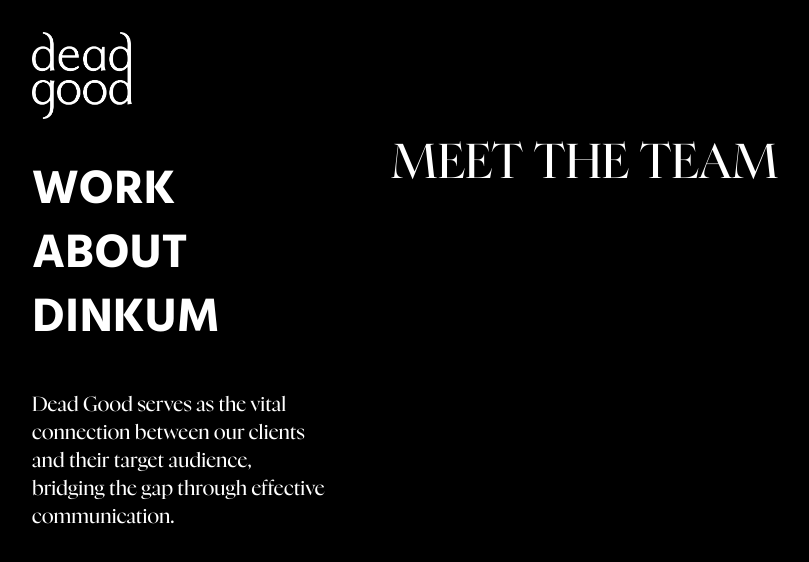
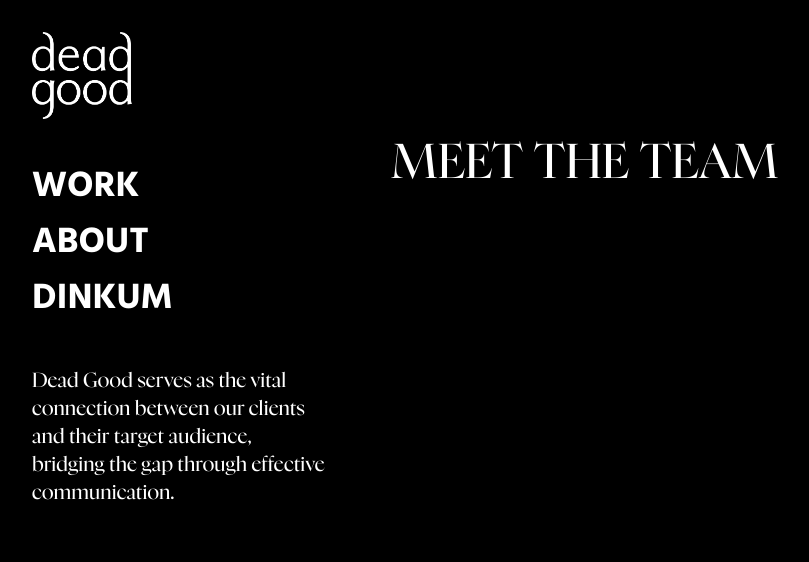
Before and after one commit to tangstudios/deadgood-studios, a Next.js app in the folder nextjs-deadgood-studios/: page /about in a window 1280 px wide. Shown: the top 562 px of the page, without its empty margins (0-809 px from the left). Built offline with nearby package versions, Linux system fonts and the light colour scheme.

Commit message:
mute video on load

```diff
--- a/nextjs-deadgood-studios/src/components/Sidebar/Sidebar.tsx
+++ b/nextjs-deadgood-studios/src/components/Sidebar/Sidebar.tsx
@@ -8,13 +8,13 @@
         <Image src="/logo.jpg" alt="logo" width={100} height={100} priority />
         <nav className="flex flex-col gap-4">
           <Link href="/work">
-            <h2 className="block text-5xl uppercase">Work</h2>
+            <h2 className="block text-4xl uppercase">Work</h2>
           </Link>
           <Link href="/about">
-            <h2 className="block text-5xl uppercase">About</h2>
+            <h2 className="block text-4xl uppercase">About</h2>
           </Link>
           <Link href="/dinkum">
-            <h2 className="block text-5xl uppercase">Dinkum</h2>
+            <h2 className="block text-4xl uppercase">Dinkum</h2>
           </Link>
         </nav>
         <h1 className="text-xl font-thin">
--- a/nextjs-deadgood-studios/src/components/Work/WorkCards.tsx
+++ b/nextjs-deadgood-studios/src/components/Work/WorkCards.tsx
@@ -1,7 +1,6 @@
 "use client";
 import Image from "next/image";
 import Link from "next/link";
-import { useState } from "react";
 
 type Project = {
   _id: string;
@@ -18,9 +17,9 @@
   if (!projects) return null;
 
   return (
-    <div className="grid grid-cols-1 [@media(min-width:1200px)]:grid-cols-2">
+    <div className="grid grid-cols-1 xl:grid-cols-2">
       {projects.map((project) => (
-        <div key={project._id} className="relative overflow-hidden h-[50vh]">
+        <div key={project._id} className="relative h-[50vh]">
           <Link href={`/work/${project.slug.current}`}>
             {project.featureMedia?._type === "image" ? (
               <Image
@@ -50,7 +49,7 @@
 export default WorkCards;
 
 function VideoCard({ src, title }: { src: string; title: string }) {
-  const [muted, setMuted] = useState(true);
+  // const [muted, setMuted] = useState(true);
 
   return (
     <video
@@ -58,10 +57,11 @@
       className="absolute inset-0 w-full h-full object-cover"
       autoPlay
       loop
-      muted={muted}
+      muted
+      // muted={muted}
       playsInline
-      onMouseEnter={() => setMuted(false)}
-      onMouseLeave={() => setMuted(true)}
+      // onMouseEnter={() => setMuted(false)}
+      // onMouseLeave={() => setMuted(true)}
       aria-label={title}
     />
   );
```
